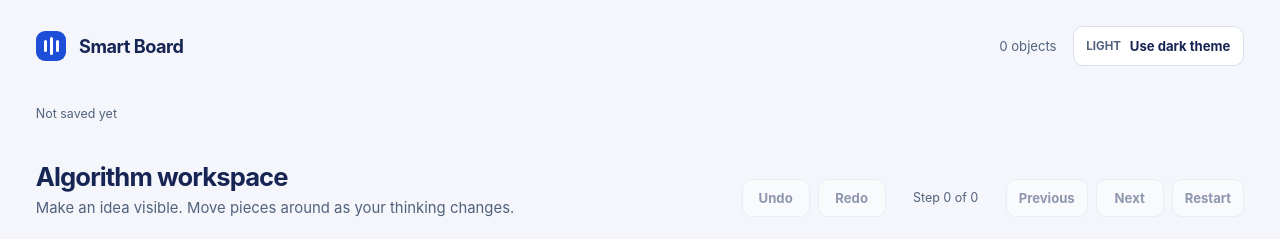
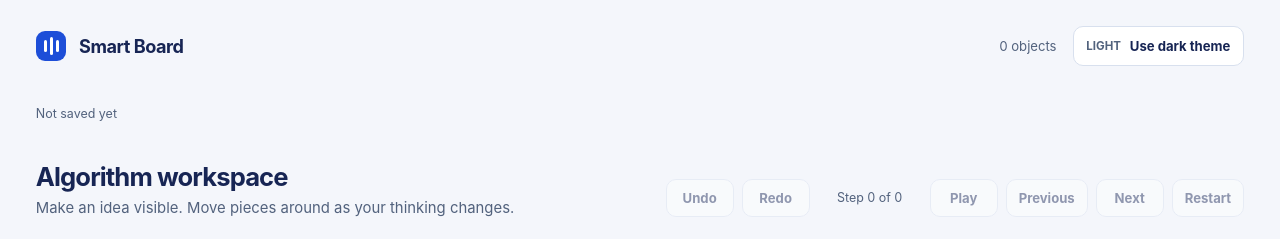
Before and after one commit to karthik-258-code/smart-board, a React (Vite) app: page / in a window 1280 px wide. Shown: the top 239 px of the page. Built offline with nearby package versions, Linux system fonts and the light colour scheme.

Commit message:
feat: add timeline play and pause

```diff
--- a/src/app/App.tsx
+++ b/src/app/App.tsx
@@ -1,4 +1,4 @@
-import { useMemo, useState } from 'react'
+import { useEffect, useMemo, useState } from 'react'
 import { BoardCanvas } from '../canvas/BoardCanvas'
 import { createEmptyBoard, type BoardObject } from '../domain/model'
 import { dispatch as dispatchHistory, redo, stateAt, undo, type HistoryState } from '../domain/history'
@@ -76,6 +76,7 @@ function App() {
   const [saveProblem, setSaveProblem] = useState<string | null>(startup.problem)
   const [recoveryNeeded, setRecoveryNeeded] = useState(startup.recoveryNeeded)
   const [preserveSavedData, setPreserveSavedData] = useState(startup.recoveryNeeded)
+  const [playing, setPlaying] = useState(false)
 
   const board = useMemo(() => {
     const result = stateAt(history, history.cursor)
@@ -127,11 +128,13 @@ function App() {
   }
 
   function moveHistory(nextHistory: HistoryState) {
+    setPlaying(false)
     setHistory(nextHistory)
     persistSnapshot(nextHistory)
   }
 
   function onOperation(operation: BoardOperation): boolean {
+    setPlaying(false)
     const result = dispatchHistory(history, operation)
     if (!result.ok) {
       setError(result.error.message)
@@ -151,6 +154,7 @@ function App() {
   }
 
   function startNewBoard() {
+    setPlaying(false)
     const document = createEmptyBoard('smart-board')
     setHistory({ initialDocument: document, entries: [], cursor: 0 })
     setSelectedId(null)
@@ -192,6 +196,26 @@ function App() {
     if (onOperation({ type: 'object/add', object })) setSelectedId(object.id)
   }
 
+  function togglePlayback() {
+    if (playing) setPlaying(false)
+    else if (history.cursor < history.entries.length) setPlaying(true)
+  }
+
+  useEffect(() => {
+    if (!playing) return
+    if (history.cursor >= history.entries.length) {
+      setPlaying(false)
+      return
+    }
+    const timeoutId = window.setTimeout(() => {
+      const nextHistory = { ...history, cursor: history.cursor + 1 }
+      setHistory(nextHistory)
+      persistSnapshot(nextHistory)
+      if (nextHistory.cursor >= nextHistory.entries.length) setPlaying(false)
+    }, 700)
+    return () => window.clearTimeout(timeoutId)
+  }, [history, playing])
+
   function duplicateObject(object: BoardObject) {
     const copy = { ...object, id: createObjectId(), position: { x: object.position.x + 28, y: object.position.y + 28 } } as BoardObject
     if (onOperation({ type: 'object/add', object: copy })) setSelectedId(copy.id)
@@ -230,6 +254,8 @@ function App() {
         <HistoryControls
           cursor={history.cursor}
           total={history.entries.length}
+          playing={playing}
+          onTogglePlayback={togglePlayback}
           onUndo={() => moveHistory(undo(history))}
           onRedo={() => moveHistory(redo(history))}
           onPrevious={() => moveHistory({ ...history, cursor: Math.max(0, history.cursor - 1) })}
--- a/src/app/HistoryControls.tsx
+++ b/src/app/HistoryControls.tsx
@@ -1,6 +1,8 @@
 export type HistoryControlsProps = {
   cursor: number
   total: number
+  playing: boolean
+  onTogglePlayback: () => void
   onUndo: () => void
   onRedo: () => void
   onPrevious: () => void
@@ -9,12 +11,20 @@ export type HistoryControlsProps = {
 }
 
 export function HistoryControls(_props: HistoryControlsProps) {
-  const { cursor, total, onUndo, onRedo, onPrevious, onNext, onRestart } = _props
+  const { cursor, total, playing, onTogglePlayback, onUndo, onRedo, onPrevious, onNext, onRestart } = _props
   return (
     <nav className="history-controls" aria-label="Timeline controls">
       <button type="button" aria-label="Undo" disabled={cursor === 0} onClick={onUndo}>Undo</button>
       <button type="button" aria-label="Redo" disabled={cursor === total} onClick={onRedo}>Redo</button>
       <span className="timeline-step" aria-live="polite">Step {cursor} of {total}</span>
+      <button
+        className="playback-control"
+        type="button"
+        aria-label={playing ? 'Pause' : 'Play'}
+        aria-pressed={playing}
+        disabled={!playing && (total === 0 || cursor >= total)}
+        onClick={onTogglePlayback}
+      >{playing ? 'Pause' : 'Play'}</button>
       <button type="button" aria-label="Previous step" disabled={cursor === 0} onClick={onPrevious}>Previous</button>
       <button type="button" aria-label="Next step" disabled={cursor === total} onClick={onNext}>Next</button>
       <button type="button" aria-label="Restart" disabled={cursor === 0} onClick={onRestart}>Restart</button>
```
Also changed, not shown: 3 other files (tests, documents, lock files or other folders).
